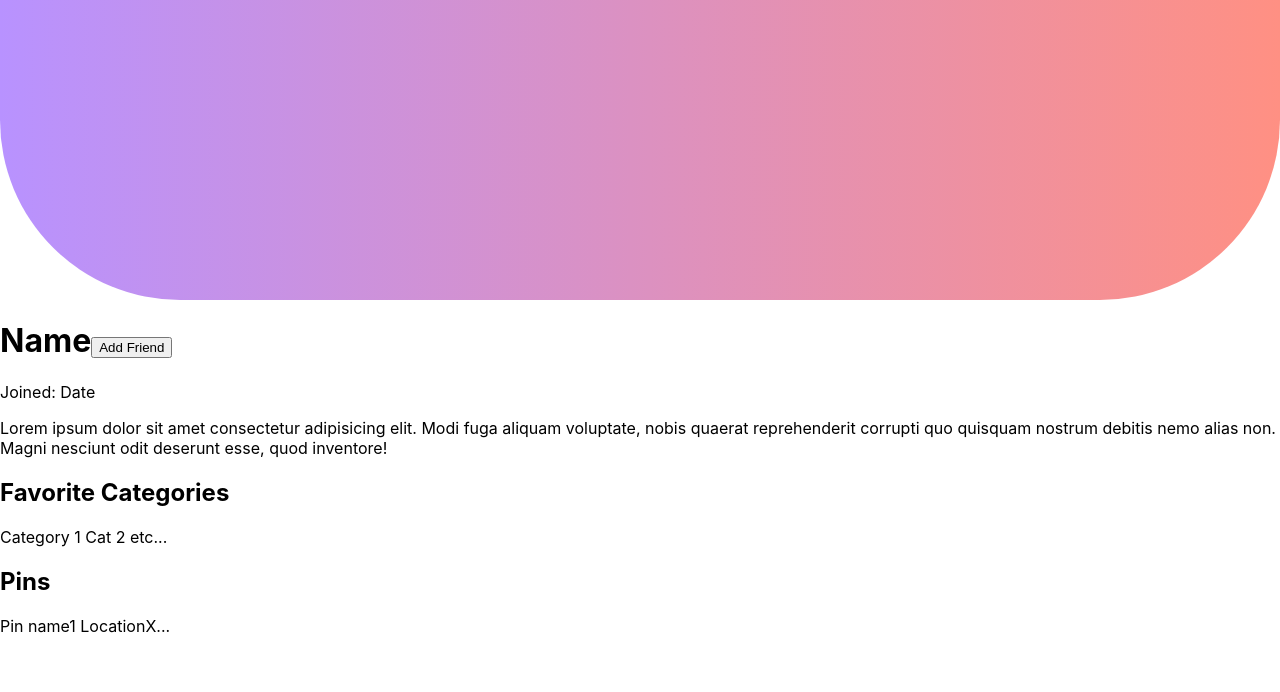
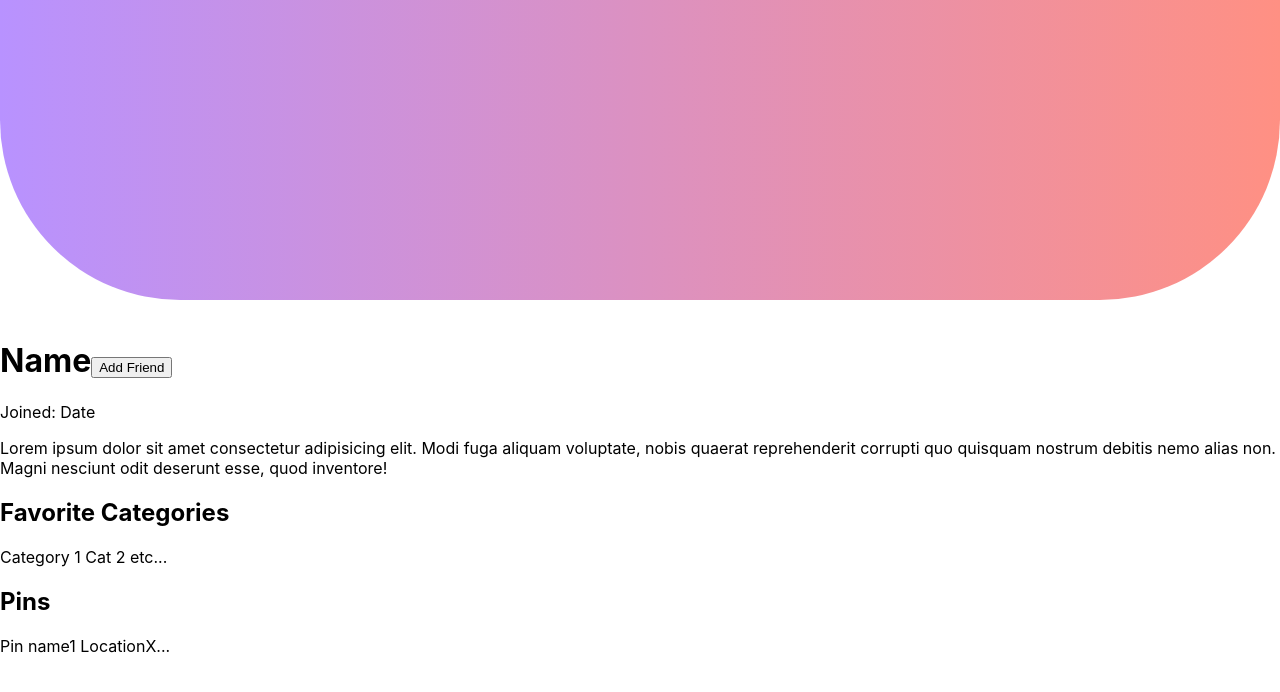
Before and after one commit to dobrywieczorek/where-have-i-been, a React (Create React App) app in the folder react-whib/: page / in a window 1280 px wide. Shown: the top 692 px of the page. Built offline with nearby package versions, Linux system fonts and the light colour scheme.

Commit message:
changed class attributes in userprofile to className

```diff
--- a/react-whib/src/components/UserProfile.js
+++ b/react-whib/src/components/UserProfile.js
@@ -1,14 +1,15 @@
 import '../css/UserProfile.css'
 function UserProfile(){
     return (
-        <div class="UserProfile">
-            <div class="profile-bg"></div>
-            <div class="nameHolder">
-                <h1 class="profile-name">Name</h1>
+        <div className="UserProfile">
+            <div className="profile-bg"></div>
+            <div className="profile-img"><img></img></div>
+            <div className="nameHolder">
+                <h1 className="profile-name">Name</h1>
                 <button>Add Friend</button>
             </div>
-            <span class="profile-date">Joined: Date</span>
-            <p class="profile-description">Lorem ipsum dolor sit amet consectetur adipisicing elit. Modi fuga aliquam voluptate, nobis quaerat reprehenderit corrupti quo quisquam nostrum debitis nemo alias non. Magni nesciunt odit deserunt esse, quod inventore!</p>
+            <span className="profile-date">Joined: Date</span>
+            <p className="profile-description">Lorem ipsum dolor sit amet consectetur adipisicing elit. Modi fuga aliquam voluptate, nobis quaerat reprehenderit corrupti quo quisquam nostrum debitis nemo alias non. Magni nesciunt odit deserunt esse, quod inventore!</p>
             <section>
                 <h2>Favorite Categories</h2>
                 <p>Category 1 Cat 2 etc...</p>
```
